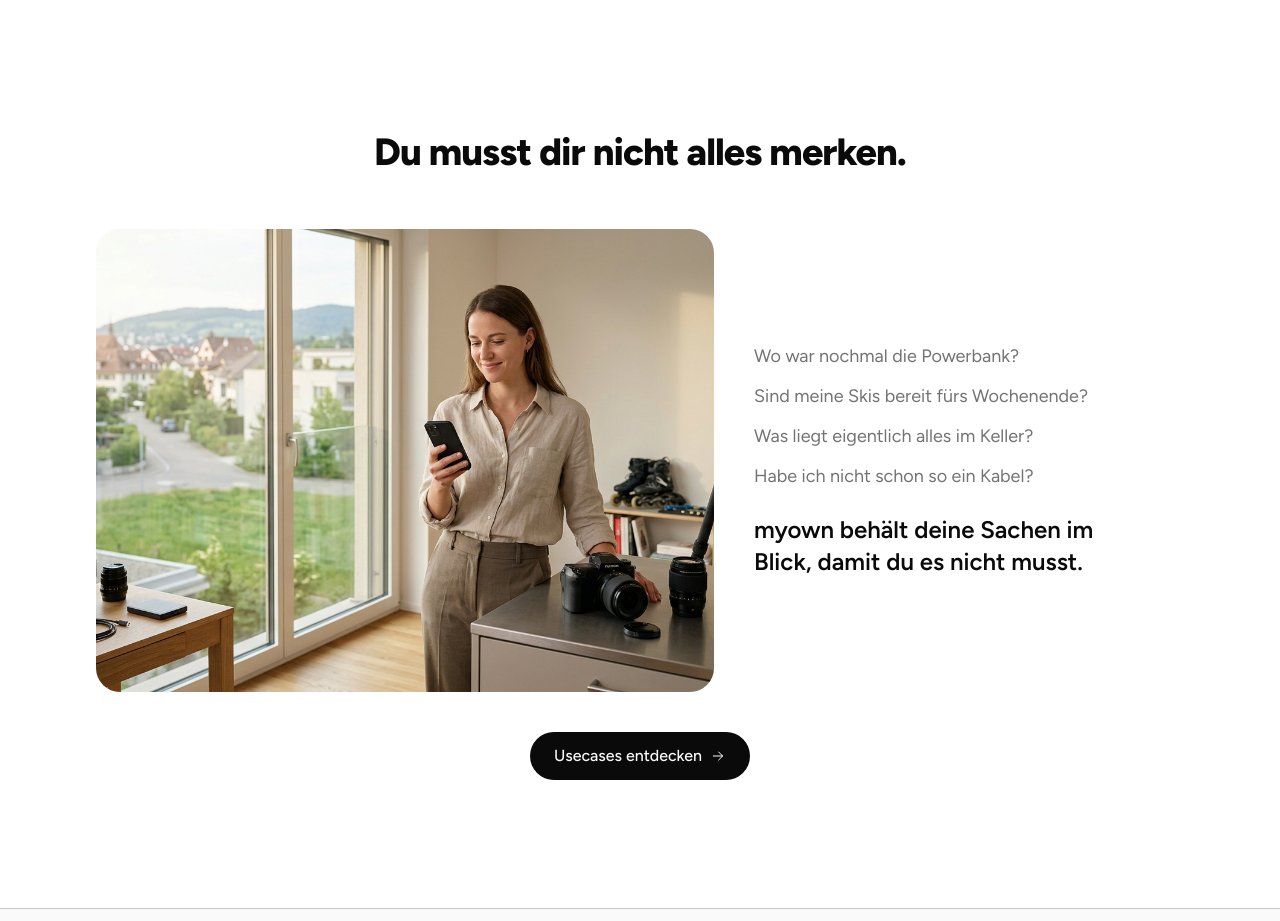
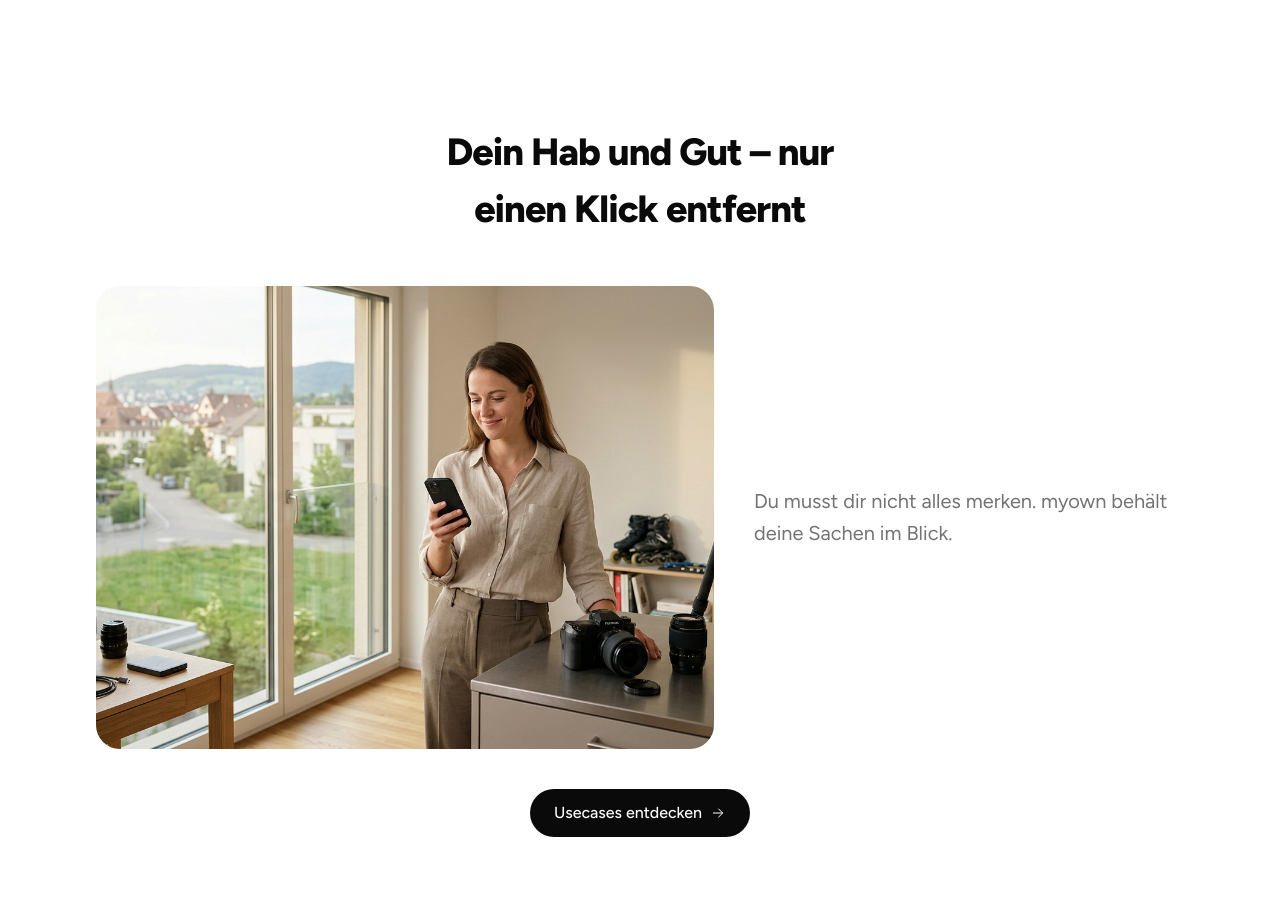
Before and after one commit to mrcldbrnr/marketing-page, a Next.js app: page / in a window 1280 px wide. Shown: the part 1260-2181 px from the top of the page. Built offline with nearby package versions, Linux system fonts and the light colour scheme; no server answers.

Commit message:
home: textanpassung usecases

```diff
--- a/src/components/sections/problem.tsx
+++ b/src/components/sections/problem.tsx
@@ -22,12 +22,7 @@ export function Problem() {
         </div>
 
         <div className="flex flex-col gap-6 lg:col-span-5">
-          <ul className="flex flex-col gap-3 text-lg text-muted">
-            {problem.situations.map((situation) => (
-              <li key={situation}>{situation}</li>
-            ))}
-          </ul>
-          <p className="text-2xl font-semibold text-balance">{problem.resolution}</p>
+          <p className="text-xl leading-relaxed text-muted text-pretty">{problem.description}</p>
         </div>
       </div>
 
--- a/src/content/landing.ts
+++ b/src/content/landing.ts
@@ -14,16 +14,10 @@ export const hero = {
 };
 
 export const problem = {
-  title: "Du musst dir nicht alles merken.",
+  title: "Dein Hab und Gut – nur einen Klick entfernt",
   imageSrc: "/usecases/userstory_anna_Gemini_Generated_Image_xgzmquxgzmquxgzm.jpg",
   imageAlt: "Anna, Architektur-Fotografin",
-  situations: [
-    "Wo war nochmal die Powerbank?",
-    "Sind meine Skis bereit fürs Wochenende?",
-    "Was liegt eigentlich alles im Keller?",
-    "Habe ich nicht schon so ein Kabel?",
-  ],
-  resolution: "myown behält deine Sachen im Blick, damit du es nicht musst.",
+  description: "Du musst dir nicht alles merken. myown behält deine Sachen im Blick.",
   cta: "Usecases entdecken",
 };
 
```
